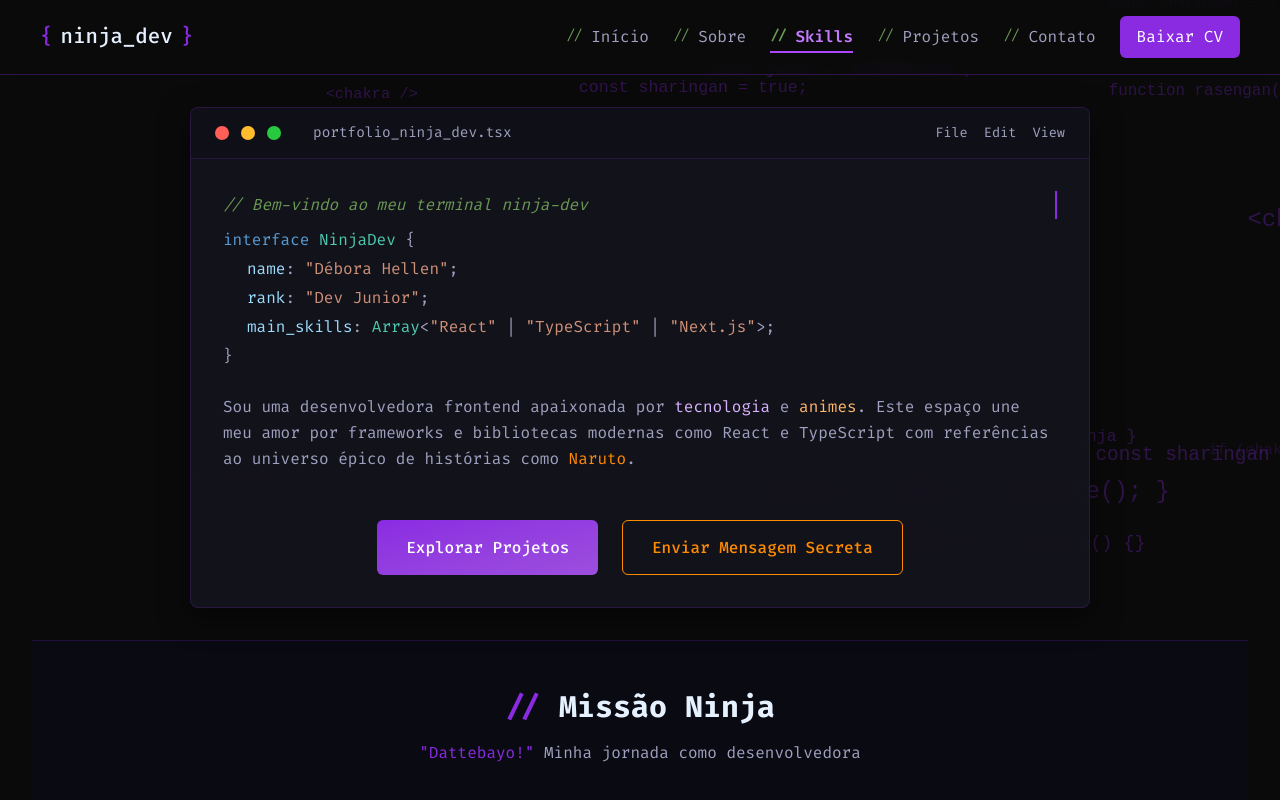
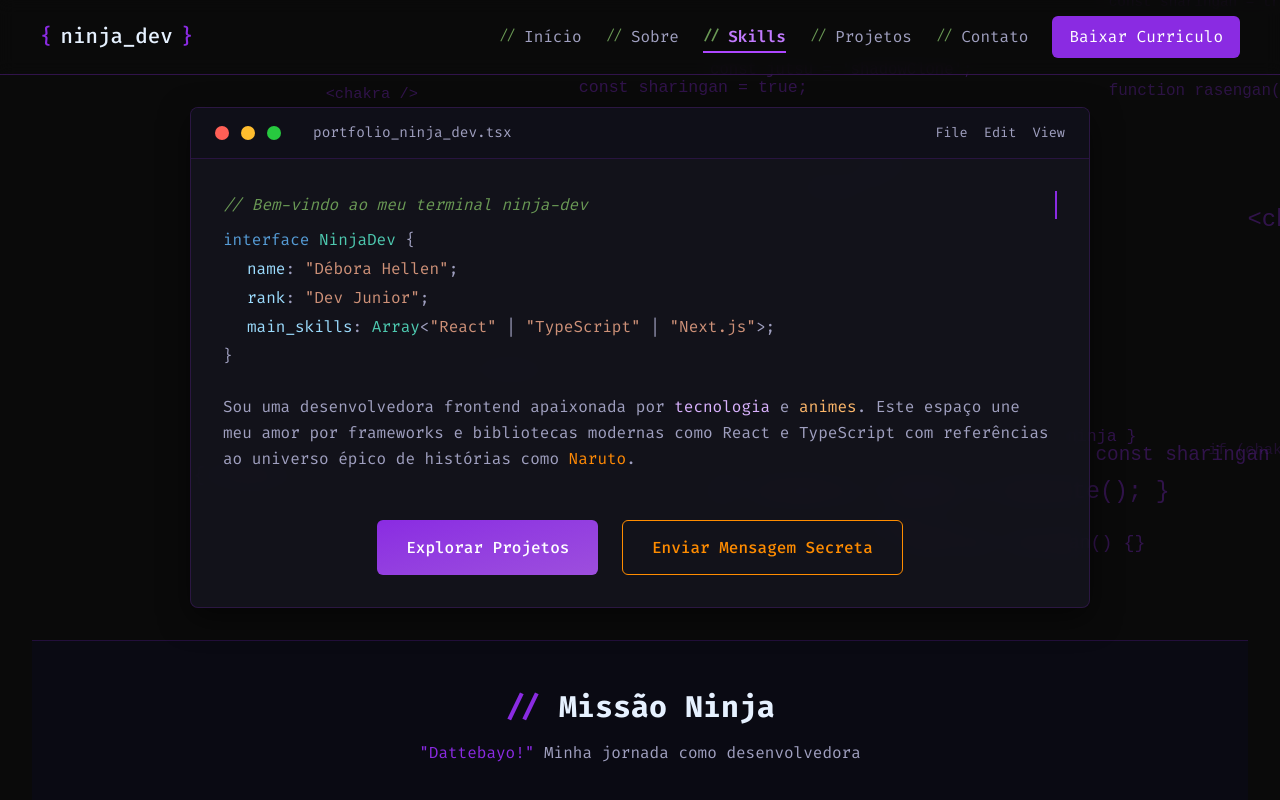
Before and after one commit to debs-veras/landing-page, a React (Vite) app: page / in a window 1280 px wide. Shown: the top 800 px of the page. Built offline with nearby package versions, Linux system fonts and the light colour scheme.

Commit message:
style: correcao texto

```diff
--- a/src/Layout/components/Header/index.tsx
+++ b/src/Layout/components/Header/index.tsx
@@ -96,7 +96,7 @@ export default function Header() {
             onClick={handleDownloadCV}
             className="bg-primary hover:bg-purple-600 text-white px-4 py-2 rounded-md transition-colors duration-300 border border-transparent hover:border-purple-300"
           >
-            Baixar CV
+            Baixar Curriculo
           </button>
         </div>
       </div>
@@ -128,7 +128,7 @@ export default function Header() {
             onClick={handleDownloadCV}
             className="bg-primary hover:bg-purple-600 text-white w-full max-w-[200px] px-4 py-2 rounded-md transition-colors duration-300 border border-transparent hover:border-purple-300"
           >
-            Baixar CV
+            Baixar Curriculo
           </button>
         </div>
       </div>
--- a/src/Layout/components/ProjectsSection/index.tsx
+++ b/src/Layout/components/ProjectsSection/index.tsx
@@ -35,7 +35,7 @@ export default function ProjectsSection() {
       {
         title: "Site Educação Popular",
         description:
-          "Este é um projeto digital que visa promover, divulgar e fortalecer práticas de **Educação Popular em Saúde**, alinhadas à participação social e às políticas públicas de base comunitária.",
+          "Este é um projeto digital que visa promover, divulgar e fortalecer práticas de Educação Popular em Saúde, alinhadas à participação social e às políticas públicas de base comunitária.",
         technologies: ["PHP", "Bootstrap", "CSS", "HTML"],
         image: "/projetos/educacao-popular.png",
         link: "https://epsaude.gpets.online",
```
